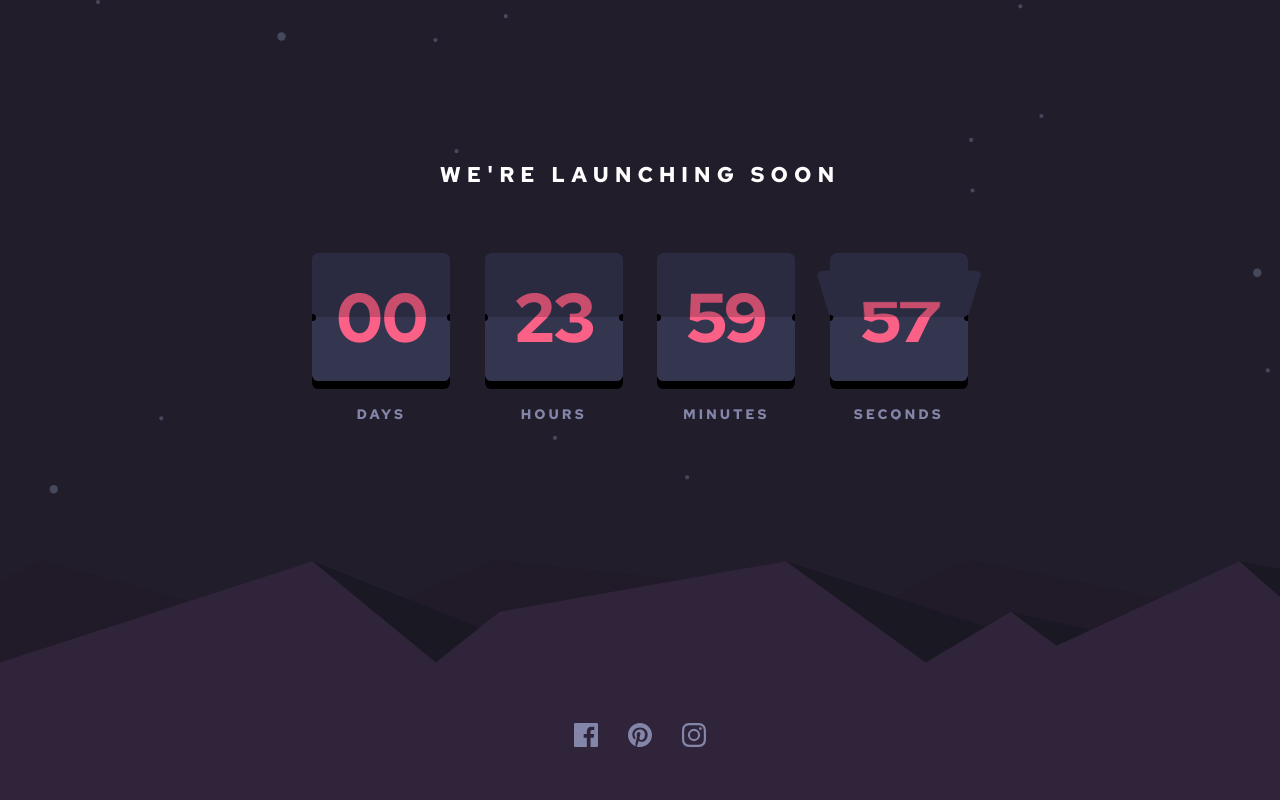
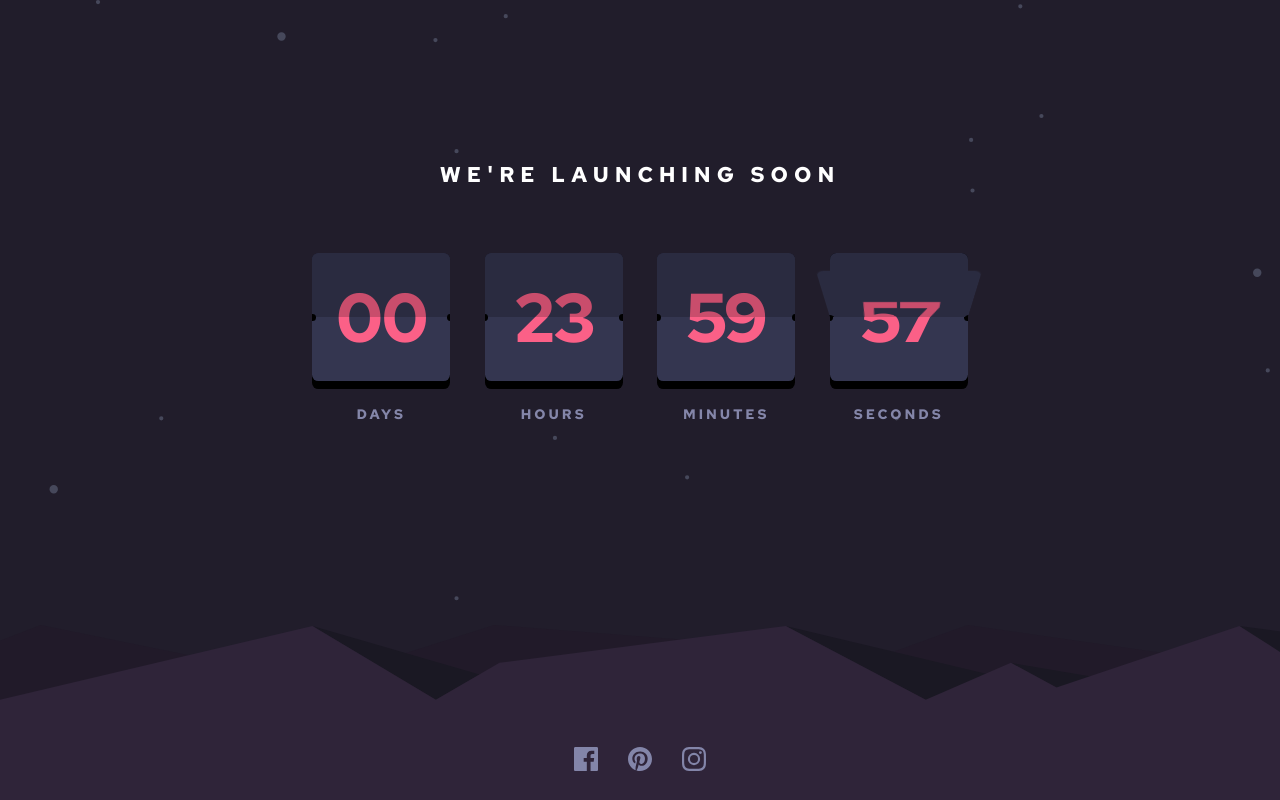
Before and after one commit to Breckles/countdown-timer, an Angular app: page / in a window 1280 px wide. Built offline with nearby package versions, Linux system fonts and the light colour scheme.

Commit message:
fix a visual issue with the mountains background on ios

```diff
--- a/src/app/app.component.scss
+++ b/src/app/app.component.scss
@@ -31,7 +31,7 @@ main {
 
 footer {
   position: absolute;
-  bottom: 6vh;
+  bottom: 3vh;
   width: 100%;
 
   ul#socialMediaIconsList {
--- a/src/styles.scss
+++ b/src/styles.scss
@@ -26,7 +26,7 @@ body {
   height: 100%;
 
   background-image: url('./assets/pattern-hills.svg'), url('./assets/bg-stars.svg');
-  background-size: max(1000px, 100vw) 30vh, cover;
+  background-size: max(1000px, 100vw), cover;
   background-repeat: no-repeat;
   background-position: bottom 0 right 0, top 0 left 40%;
   background-color: #211d2b;
```
